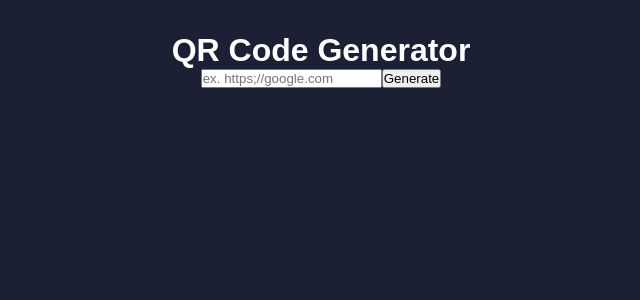
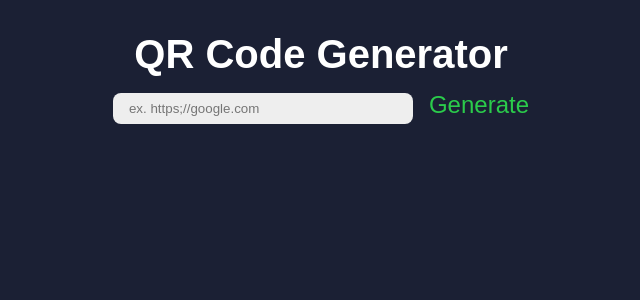
Before and after one commit to StephanieKSanchez/react-qr-generator, a React (Vite) app: page / in a window 1280 px wide. Shown: the top 300 px of the page, without its empty margins (319-959 px from the left). Built offline with nearby package versions, Linux system fonts and the light colour scheme.

Commit message:
added more  styling

```diff
--- a/src/index.css
+++ b/src/index.css
@@ -14,3 +14,38 @@ body {
 .app {
   padding: 2rem 1rem;
 }
+
+h1 {
+  font-size: 2.5rem;
+  margin-bottom: 1rem;
+}
+
+input {
+  appearance: none;
+  outline: none;
+  border: none;
+  background: #eee;
+  width: 100%;
+  max-width: 300px;
+  padding: 0.5rem 1rem;
+  border-radius: 0.5rem;
+  margin-right: 1rem;
+}
+button {
+  appearance: none;
+  outline: none;
+  border: none;
+  background: none;
+  cursor: pointer;
+  color: #2bcb4b;
+  font-size: 1.5rem;
+  line-height: 1;
+  text-decoration: none;
+}
+
+img {
+  display: block;
+  width: 100%;
+  max-width: 480px;
+  margin: 2rem auto;
+}
```
